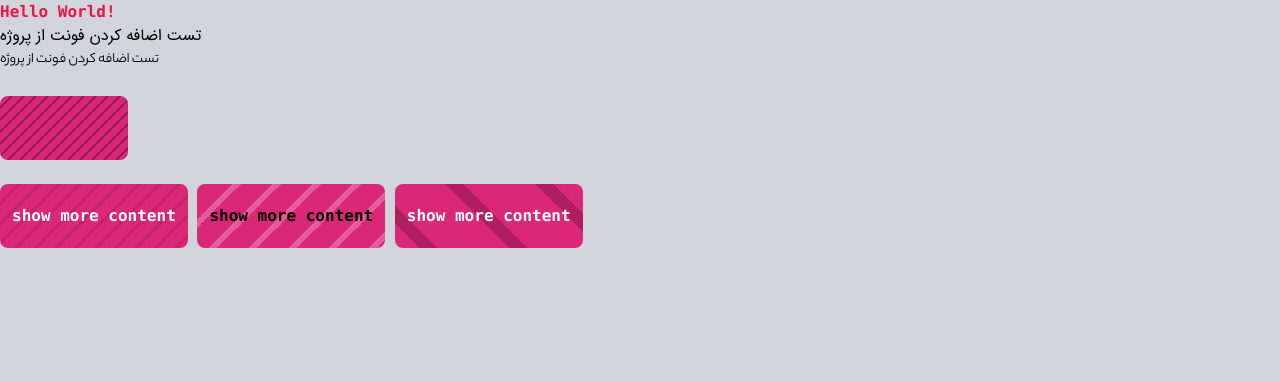
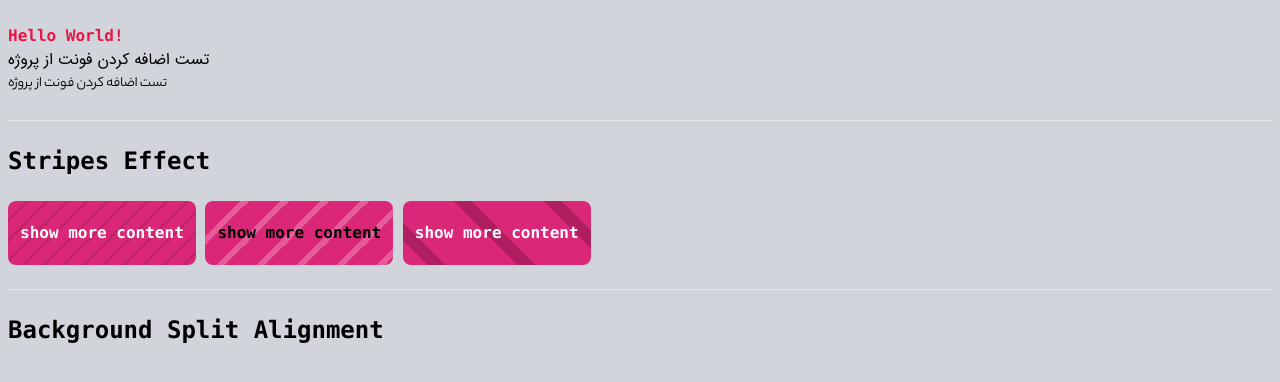
Before and after one commit to MiladRST/tailwindcss-playground, a website: page public/index.html in a window 1280 px wide. Drawn offline with Linux system fonts and the light colour scheme.

Commit message:
[clean up]

```diff
--- a/public/index.html
+++ b/public/index.html
@@ -7,14 +7,18 @@
     <link rel="stylesheet" href="./css/index.css">
 </head>
 <body class="bg-gray-300 font-mono">
-    <div class="container mx-auto">
+    <div class="container mx-auto px-2">
+        <div class="my-6">
             <h1 class="font-bold text-cyber">Hello World!</h1>
             <h1 class="font-iransans">تست اضافه کردن فونت از پروژه</h1>
             <h1 class="font-yekan">تست اضافه کردن فونت از پروژه</h1>
-        <!--  -->
+        </div>
+
+        <!-- Stripes Effect -->
+        <hr>
         <div class="my-6">
-            <div class="stripes h-16 w-32 rounded-lg stripes-opacity-30 stripes-size-sm bg-pink-600"></div>
-        </div>
+
+            <h1 class="text-2xl font-bold mb-6">Stripes Effect</h1>
 
             <!-- stripes -->
             <button class="stripes h-16 p-3 rounded-lg stripes-opacity-10 stripes-size-md bg-pink-600 text-white">
@@ -32,6 +36,15 @@
             </button>
         </div>
 
+        <!-- Background Split Alignment -->
+        <hr>
+        <div class="my-6">
+
+            <h1 class="text-2xl font-bold mb-6">Background Split Alignment</h1>
+
+        </div>
+    </div>
+
 
 
 </body>
```
Also changed, not shown: tailwind.config.js (+14 -0 lines), public/css/index.css. Lines whose indentation alone changed are shown as unchanged.
